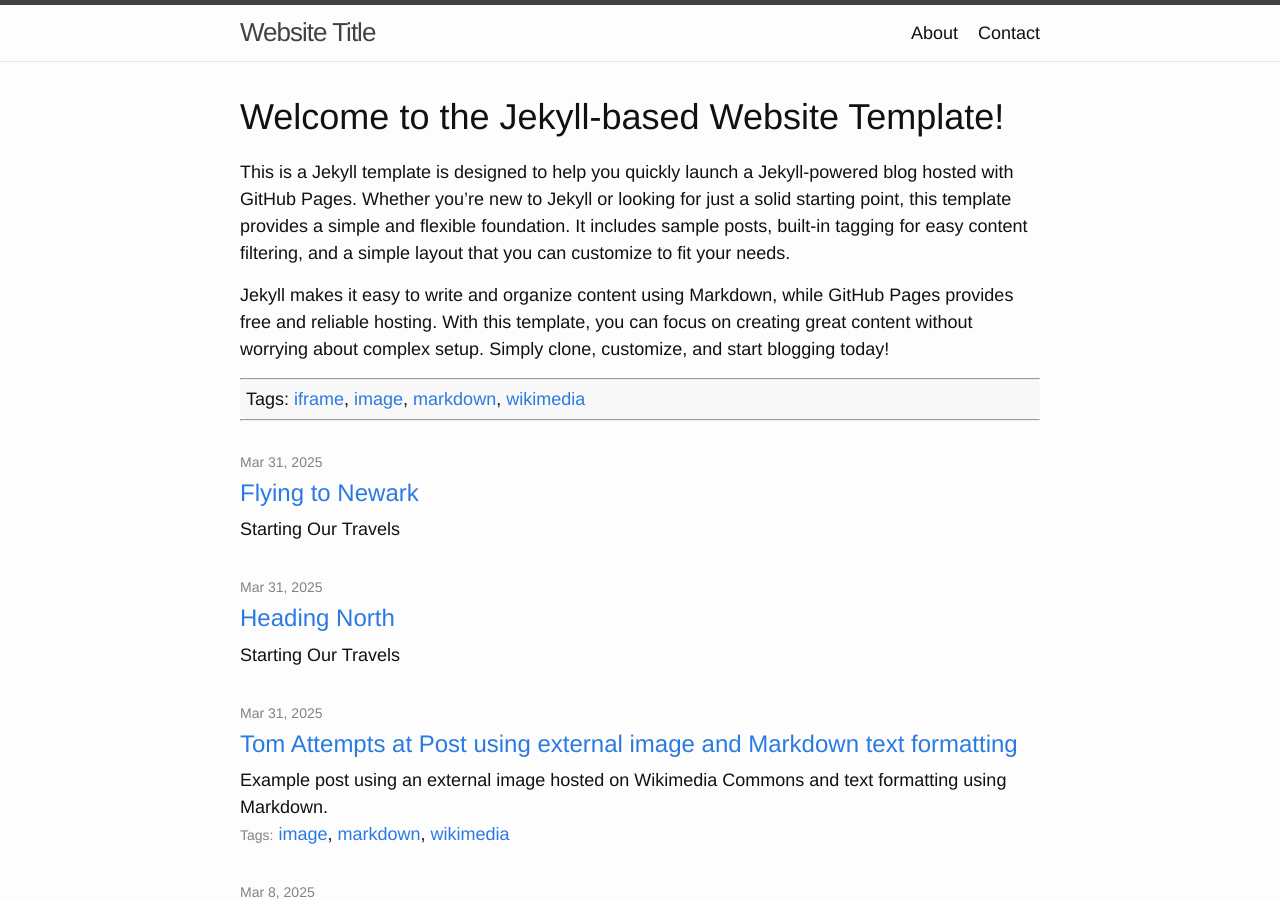
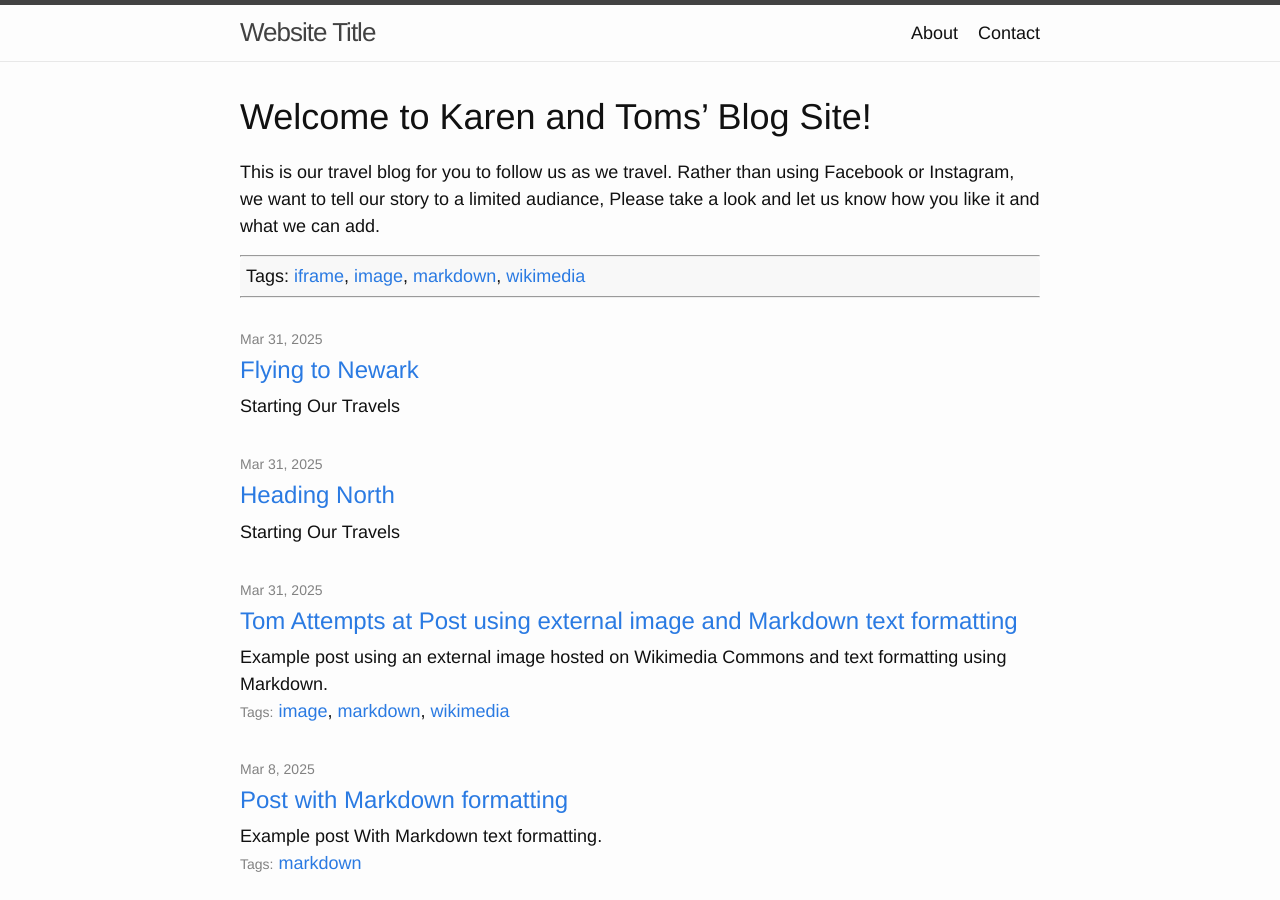
Before and after one commit to tomDodrill/On-the-road-again, a Jekyll site: the page built from index.md, in a window 1280 px wide and 900 px high. Built offline with Jekyll 4.4.1, drawn with Linux system fonts in a browser that asks for light colours; a script that is not in the unit is left out.

Commit message:
Update index.md

```diff
--- a/index.md
+++ b/index.md
@@ -4,12 +4,10 @@
 # between the top bar and the list of recent posts.
 #
 layout: home
-title: Jekyll Website Template
+title: Karen and Tom's Travel Blog
 list_title:
 ---
 
-# Welcome to the Jekyll-based Website Template!
+# Welcome to Karen and Toms' Blog Site!
 
-This is a Jekyll template is designed to help you quickly launch a Jekyll-powered blog hosted with GitHub Pages. Whether you’re new to Jekyll or looking for just a solid starting point, this template provides a simple and flexible foundation. It includes sample posts, built-in tagging for easy content filtering, and a simple layout that you can customize to fit your needs.
-
-Jekyll makes it easy to write and organize content using Markdown, while GitHub Pages provides free and reliable hosting. With this template, you can focus on creating great content without worrying about complex setup. Simply clone, customize, and start blogging today!
+This is our travel blog for you to follow us as we travel.  Rather than using Facebook or Instagram, we want to tell our story to a limited audiance,  Please take a look and let us know how you like it and what we can add.
```
